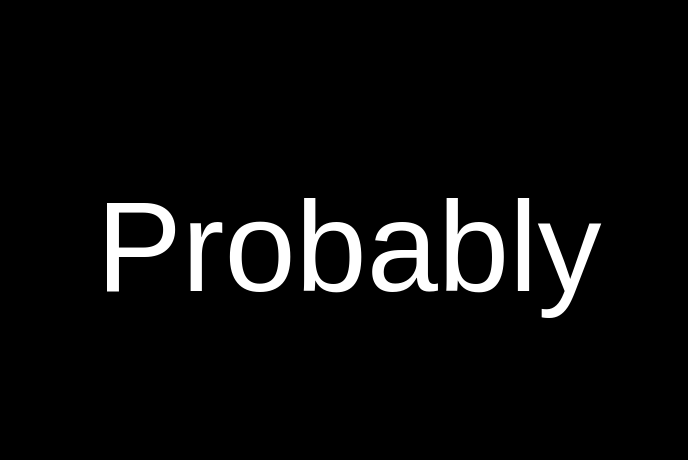
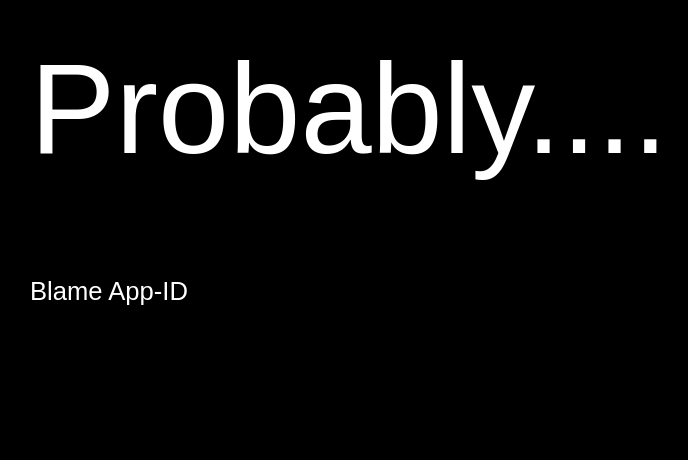
Before and after one commit to jdkd44/palo_alto, a plain HTML site: page index.html in a window 1280 px wide. Shown: the part 154-614 px from the top of the page, without its empty margins (291-979 px from the left). Drawn offline with Linux system fonts and the light colour scheme.

Commit message:
Update index.html
I suck at HTML 2

```diff
--- a/index.html
+++ b/index.html
@@ -19,6 +19,6 @@
     </style>
 </head>
 <body>
-    <div>Probably</div>
+    <div>Probably.... <br> <span style="font-size:2vw;">Blame App-ID</span></p></div>
 </body>
 </html>
```
